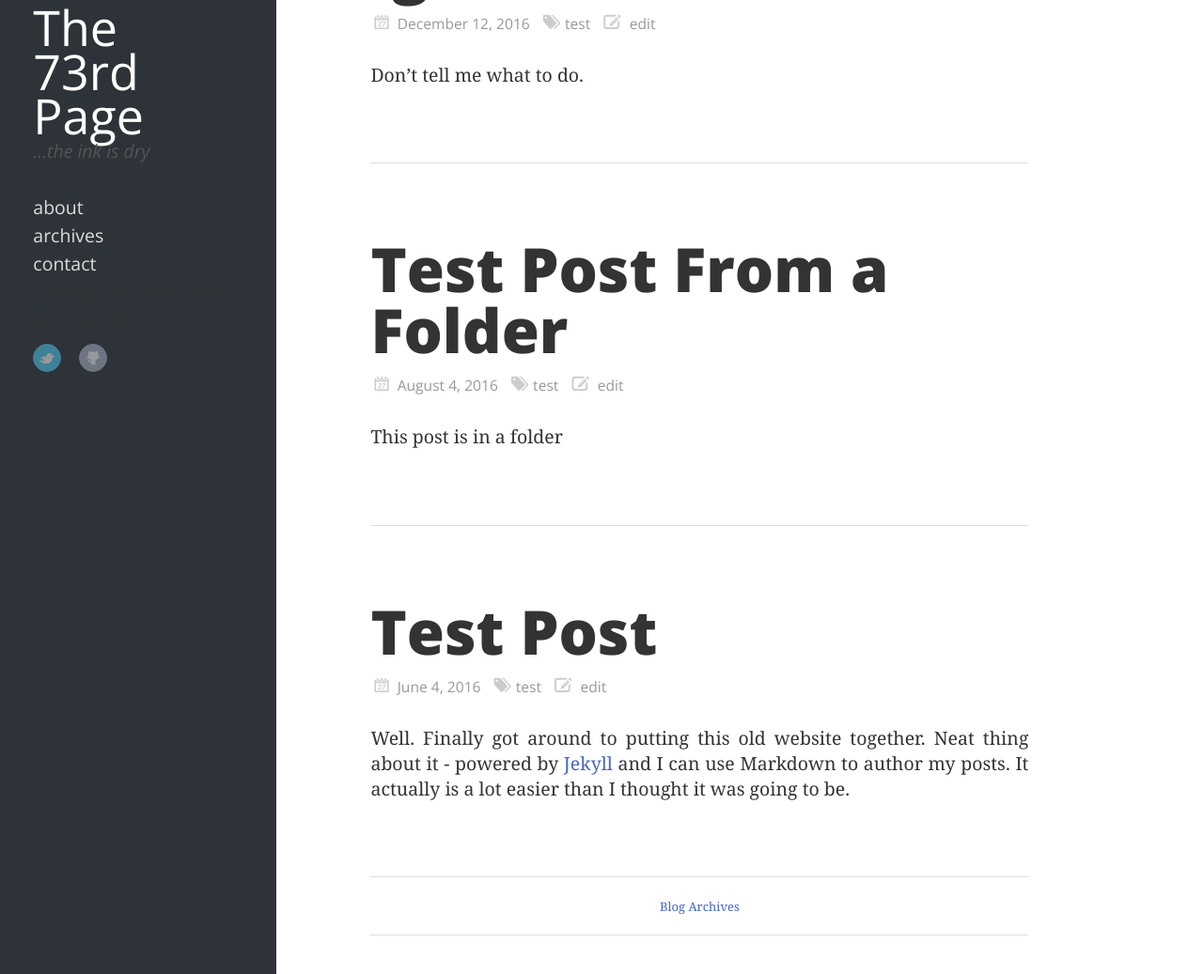
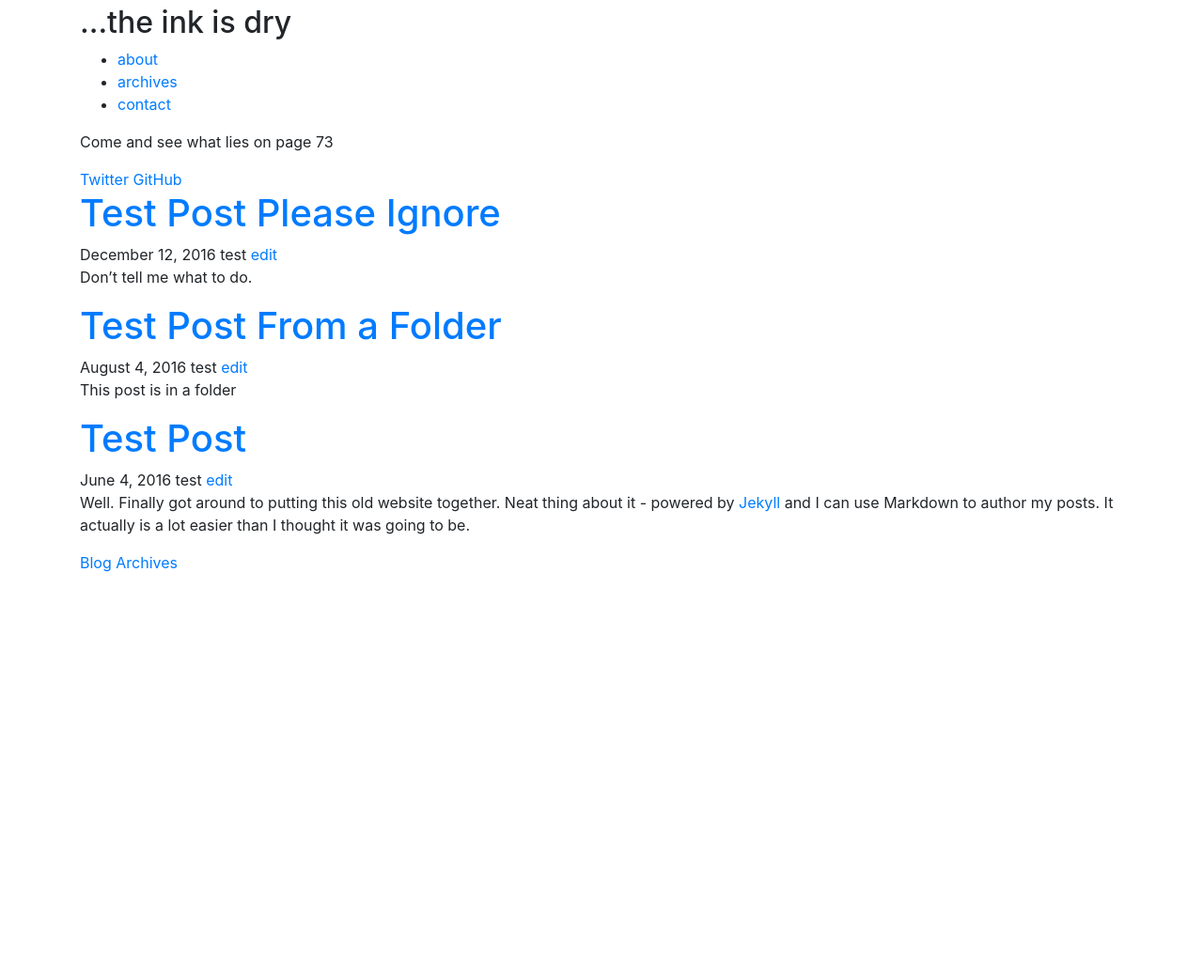
Before and after one commit to SevenZeroThree/The-73rd-Page, a Jekyll site: the page built from index.html, in a window 1280 px wide and 1248 px high, cut to the strip 211-1248 px from the top of the window. Shown: the whole strip at 94% size. Built offline with Jekyll 4.4.1, drawn with Linux system fonts in a browser that asks for light colours; the list of posts is cut into pages by our own code.

Commit message:
use bootstrap

```diff
--- a/_includes/head.html
+++ b/_includes/head.html
@@ -12,6 +12,6 @@
 <!--Fonts from Google"s Web font directory at http://google.com/webfonts -->
 <link href="//fonts.googleapis.com/css?family=Open+Sans:300,400,400italic,600,700,800" rel="stylesheet" type="text/css">
 <link href="{{ site.baseurl }}/favicon.ico" rel="shortcut icon">
-<link href="{{ site.baseurl }}/css/screen.css" media="screen, projection" rel="stylesheet" type="text/css">
-<link rel="stylesheet" href="{{ site.baseurl }}/css/code.css" type="text/css">
+
+<link rel="stylesheet" href="https://maxcdn.bootstrapcdn.com/bootstrap/4.0.0-beta.2/css/bootstrap.min.css" integrity="sha384-PsH8R72JQ3SOdhVi3uxftmaW6Vc51MKb0q5P2rRUpPvrszuE4W1povHYgTpBfshb" crossorigin="anonymous">
 {% seo %}
```
